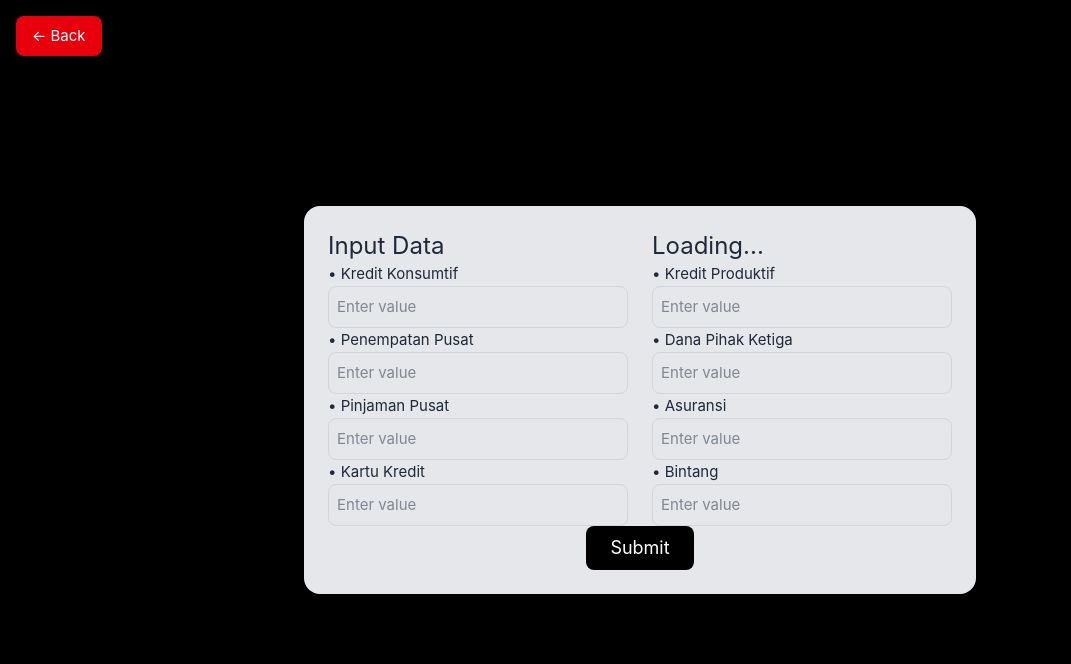
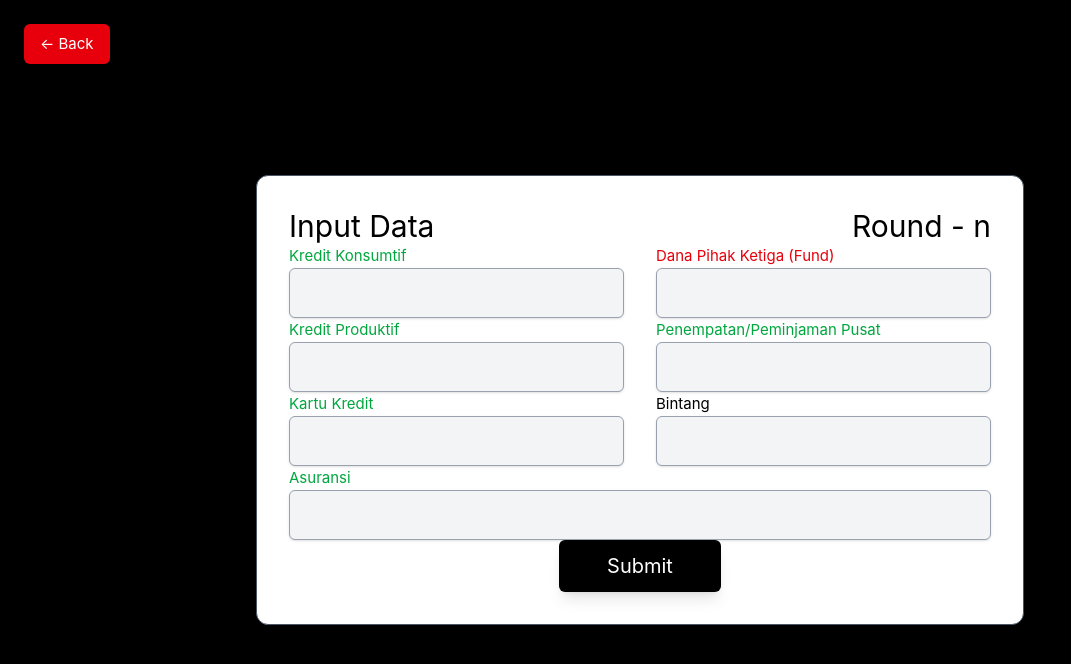
Before and after one commit to faizhalifunn/VueToAPI, a Vue app: page /player/input in a window 1280 px wide. Shown: the top 664 px of the page, without its empty margins (0-1071 px from the left). Built offline with nearby package versions, Linux system fonts and the light colour scheme.

Commit message:
New commit message

```diff
--- a/src/components/PlayerPage.vue
+++ b/src/components/PlayerPage.vue
@@ -1,221 +1,104 @@
 <template>
-  <div class="h-screen flex items-center justify-center bg-black relative text-gray-800">
-    <!-- 🔙 Tombol Back Berwarna Merah -->
-    <button
-      @click="goBack"
-      class="absolute top-4 left-4 bg-red-600 text-white px-4 py-2 rounded-lg font-medium hover:bg-red-500 transition hover:scale-105 shadow-md"
-    >
+  <div class="h-screen flex items-center justify-center bg-black p-6 relative">
+    <!-- Tombol Back -->
+    <button @click="goBack" class="absolute top-6 left-6 bg-red-600 text-white py-2 px-4 rounded-md font-bold hover:bg-red-700 transition duration-300">
       ← Back
     </button>
 
-    <!-- Form Input Data -->
-    <div class="bg-gray-200 rounded-2xl shadow-md p-6 w-full max-w-2xl">
-      <div class="grid grid-cols-2 gap-6">
+    <!-- Form Pengisian Data -->
+    <div class="bg-white text-black rounded-xl shadow-lg p-8 w-full max-w-3xl border border-gray-600">
+      <div class="grid grid-cols-2 gap-8 items-start">
         <!-- Kolom Kiri -->
         <div>
-          <h2 class="text-2xl font-bold mb-4">Input Data</h2>
-          <div v-for="(label, key) in leftInputs" :key="key" class="mb-3">
-            <p class="font-semibold">• {{ label }}</p>
+          <h2 class="text-3xl font-bold mb-6">Input Data</h2>
+          <div v-for="(label, key) in leftInputs" :key="key" class="mb-5">
+            <p class="text-left font-bold" :class="label.class">{{ label.text }}</p>
             <input
               v-model="formData[key]"
-              type="number"
-              placeholder="Enter value"
-              class="w-full p-2 rounded-lg border border-gray-300 focus:outline-none focus:ring-2 focus:ring-gray-500"
+              type="text"
+              class="w-full p-3 rounded-md border border-gray-400 bg-gray-100 text-black font-bold shadow-sm focus:outline-none focus:ring-2 focus:ring-gray-600 focus:border-gray-600"
             />
           </div>
         </div>
 
         <!-- Kolom Kanan -->
         <div>
-          <h2 class="text-2xl font-bold mb-4">{{ currentRound }}</h2>
-          <div v-for="(label, key) in rightInputs" :key="key" class="mb-3">
-            <p class="font-semibold">• {{ label }}</p>
+          <h2 class="text-3xl font-bold mb-6 text-right">Round - n</h2>
+          <div v-for="(label, key) in rightInputs" :key="key" class="mb-5">
+            <p class="text-left font-bold" :class="label.class">{{ label.text }}</p>
             <input
               v-model="formData[key]"
-              type="number"
-              placeholder="Enter value"
-              class="w-full p-2 rounded-lg border border-gray-300 focus:outline-none focus:ring-2 focus:ring-gray-500"
+              type="text"
+              class="w-full p-3 rounded-md border border-gray-400 bg-gray-100 text-black font-bold shadow-sm focus:outline-none focus:ring-2 focus:ring-gray-600 focus:border-gray-600"
             />
           </div>
         </div>
       </div>
 
+      <div class="grid grid-cols-2 gap-8 items-center">
+        <div>
+          <p class="text-green-600 font-bold">Kartu Kredit</p>
+          <input v-model="formData.KartuKredit" type="text" class="w-full p-3 rounded-md border border-gray-400 bg-gray-100 text-black font-bold shadow-sm" />
+        </div>
+        <div>
+          <p class="font-bold">Bintang</p>
+          <input v-model="formData.Bintang" type="text" class="w-full p-3 rounded-md border border-gray-400 bg-gray-100 text-black font-bold shadow-sm" />
+        </div>
+      </div>
+
+      <div class="mt-6">
+        <p class="text-green-600 font-bold">Asuransi</p>
+        <input v-model="formData.Asuransi" type="text" class="w-full p-3 rounded-md border border-gray-400 bg-gray-100 text-black font-bold shadow-sm" />
+      </div>
+
       <!-- Tombol Submit -->
-      <div class="flex justify-center mt-6">
+      <div class="flex justify-center mt-10">
         <button
           @click="submitForm"
-          :disabled="loading"
-          class="bg-black text-white text-lg font-semibold py-2 px-6 rounded-lg hover:bg-gray-800 transition"
+          class="bg-black text-white text-xl font-bold py-3 px-12 rounded-md hover:bg-gray-800 transition duration-300 shadow-lg"
         >
-          {{ loading ? "Submitting..." : "Submit" }}
+          Submit
         </button>
-      </div>
-
-      <!-- Pesan Sukses -->
-      <div v-if="successMessage" class="mt-4 text-center text-green-700 font-semibold">
-        {{ successMessage }}
       </div>
     </div>
   </div>
 </template>
 
 <script>
-import { ref, onMounted } from "vue";
-import { useRouter } from "vue-router";
+import { ref } from "vue";
 
 export default {
-  name: "PlayerPage",
   setup() {
-    const router = useRouter();
     const formData = ref({
+      KreditKonsumtif: "",
       KreditProduktif: "",
-      KreditKonsumtif: "",
+      KartuKredit: "",
+      Asuransi: "",
+      DanaPihakKetiga: "",
       PenempatanPusat: "",
-      Giro: "",
       PinjamanPusat: "",
-      Asuransi: "",
-      KartuKredit: "",
       Bintang: "",
     });
 
-    const currentRound = ref("Loading...");
-    const loading = ref(false);
-    const successMessage = ref("");
-
-    // ✅ Fungsi kembali ke halaman sebelumnya
-    const goBack = () => {
-      router.go(-1);
-    };
-
-    // Data untuk label input
     const leftInputs = {
-      KreditKonsumtif: "Kredit Konsumtif",
-      PenempatanPusat: "Penempatan Pusat",
-      PinjamanPusat: "Pinjaman Pusat",
-      KartuKredit: "Kartu Kredit",
+      KreditKonsumtif: { text: "Kredit Konsumtif", class: "text-green-600 font-bold" },
+      KreditProduktif: { text: "Kredit Produktif", class: "text-green-600 font-bold" },
     };
 
     const rightInputs = {
-      KreditProduktif: "Kredit Produktif",
-      Giro: "Dana Pihak Ketiga",
-      Asuransi: "Asuransi",
-      Bintang: "Bintang",
+      DanaPihakKetiga: { text: "Dana Pihak Ketiga (Fund)", class: "text-red-600 font-bold" },
+      PenempatanPusat: { text: "Penempatan/Peminjaman Pusat", class: "text-green-600 font-bold" },
     };
 
-    // Ambil round terbaru
-    const fetchCurrentRound = async () => {
-      const gameCode = localStorage.getItem("gameCode");
-
-      if (!gameCode) {
-        alert("Game code not found! Please rejoin the game.");
-        return;
-      }
-
-      try {
-        const response = await fetch(`https://api-fastify-pi.vercel.app/round/getroundnow?gameCode=${gameCode}`, {
-          method: "GET",
-          headers: {
-            "Content-Type": "application/json",
-          },
-        });
-
-        if (!response.ok) {
-          throw new Error("Failed to fetch round data.");
-        }
-
-        const data = await response.json();
-
-        if (data.rounds && data.rounds.length > 0) {
-          currentRound.value = data.rounds[0].round; // Ambil round pertama dari array
-        } else {
-          currentRound.value = "Unknown";
-        }
-      } catch (error) {
-        console.error("Failed to fetch round:", error);
-        currentRound.value = "Error";
-      }
+    const submitForm = () => {
+      alert("Form submitted! (Dummy action)");
     };
 
-    // Submit Form
-    const submitForm = async () => {
-      const gameCode = localStorage.getItem("gameCode");
-      const teamName = localStorage.getItem("teamName");
-
-      if (!gameCode || !teamName) {
-        alert("Game code or team name not found! Please rejoin the game.");
-        return;
-      }
-
-      loading.value = true;
-      successMessage.value = ""; // Reset success message sebelum submit
-
-      const payload = {
-        gameCode,
-        teamName,
-        ...formData.value,
-      };
-
-      try {
-        // 🔹 1. Kirim data ke endpoint /round/input
-        const response = await fetch("https://api-fastify-pi.vercel.app/round/input", {
-          method: "POST",
-          headers: {
-            "Content-Type": "application/json",
-          },
-          body: JSON.stringify(payload),
-        });
-
-        if (!response.ok) {
-          throw new Error("Failed to submit round data. Try again!");
-        }
-
-        // 🔹 2. Setelah sukses, jalankan endpoint /round/count
-        const countResponse = await fetch("https://api-fastify-pi.vercel.app/round/count", {
-          method: "POST",
-          headers: {
-            "Content-Type": "application/json",
-          },
-          body: JSON.stringify({ gameCode, teamName }),
-        });
-
-        if (!countResponse.ok) {
-          throw new Error("Failed to count round. Try again!");
-        }
-
-        successMessage.value = "Data successfully submitted and round counted!";
-
-        // Reset form setelah submit
-        formData.value = {
-          KreditProduktif: "",
-          KreditKonsumtif: "",
-          PenempatanPusat: "",
-          Giro: "",
-          PinjamanPusat: "",
-          Asuransi: "",
-          KartuKredit: "",
-          Bintang: "",
-        };
-
-      } catch (error) {
-        alert(error.message);
-      } finally {
-        loading.value = false;
-      }
+    const goBack = () => {
+      alert("Back button clicked! (Dummy action)");
     };
 
-    // Panggil fetchCurrentRound saat komponen dimuat
-    onMounted(fetchCurrentRound);
-
-    return {
-      formData,
-      leftInputs,
-      rightInputs,
-      currentRound,
-      loading,
-      successMessage,
-      submitForm,
-      goBack,
-    };
+    return { formData, leftInputs, rightInputs, submitForm, goBack };
   },
 };
 </script>
```
